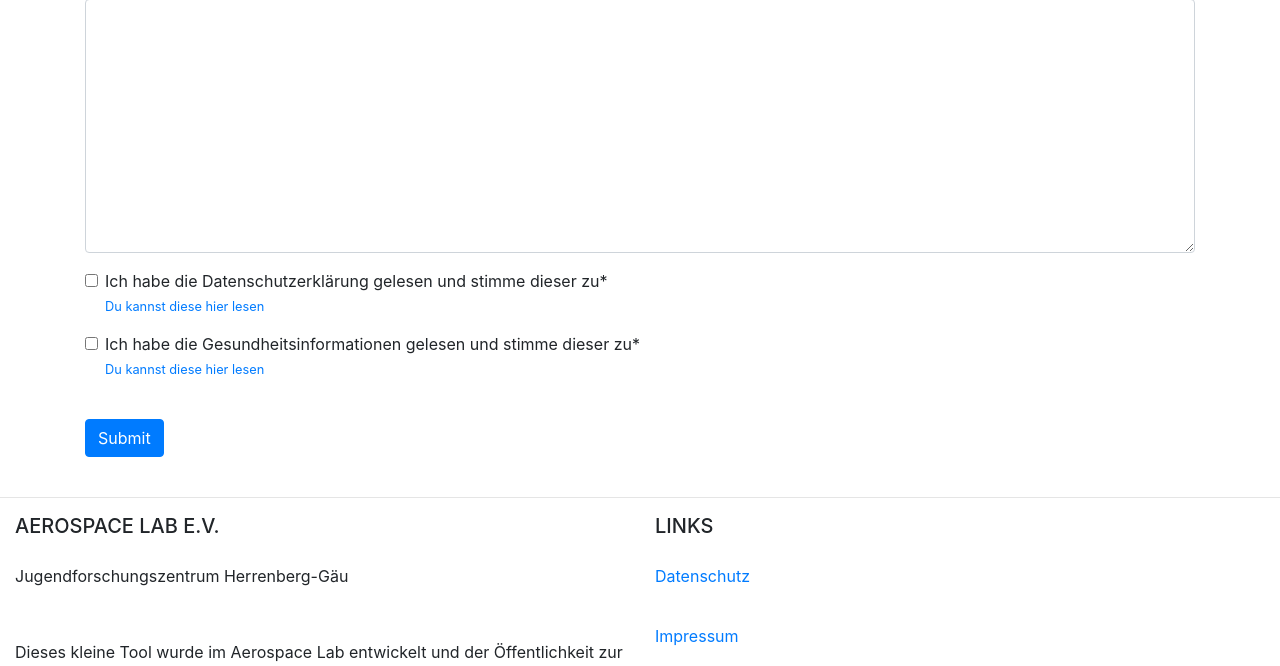
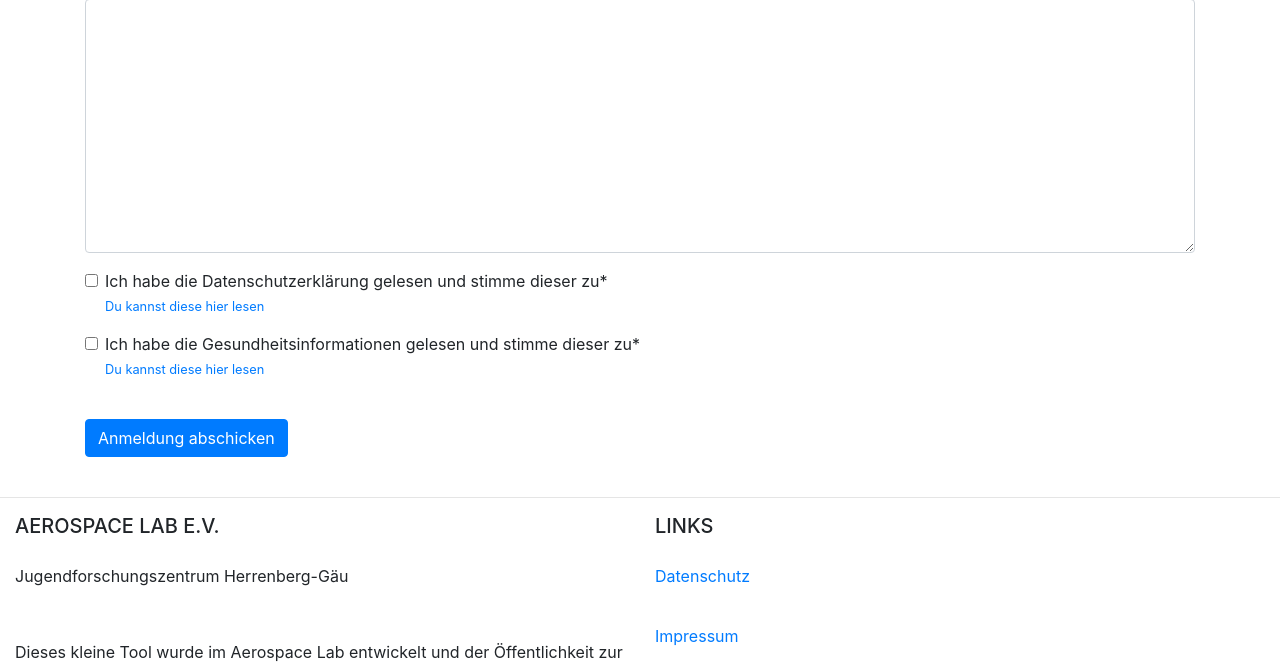
Before and after one commit to Aerospace-Lab-e-V/registration-ui, a Django app: template ui/templates/ui/project-page.html in a window 1280 px wide. Shown: the part 829-1495 px from the top of the page. Run offline with Django 3.2, Linux system fonts and the light colour scheme; the template is opened without the code that fills it: values that come from a table or form of the project are taken from there, others are empty; some libraries are stand-ins or nearby versions.

Commit message:
minor changes: - changes REGISTRATION_OPENING_TIME to 15:00 - changes submit-button text

```diff
--- a/registrationUI/settings.py
+++ b/registrationUI/settings.py
@@ -149,7 +149,7 @@ CRISPY_TEMPLATE_PACK = 'bootstrap4'
 
 # Time at which the registration is activated on the corresponding day
 
-REGISTRATION_OPENING_TIME = datetime.time(17, 30)
+REGISTRATION_OPENING_TIME = datetime.time(15, 00)
 
 # Mail-Settings:
 
--- a/ui/templates/ui/project-page.html
+++ b/ui/templates/ui/project-page.html
@@ -6,11 +6,11 @@
 <h1 class="mt-5">{{ project.name }}</h1>
 
 <form action="#" method="post">
-    {% csrf_token %}
-    {{ form|crispy }}
-    <br>
+  {% csrf_token %}
+  {{ form|crispy }}
+  <br>
 
-    <button type="submit" class="btn btn-primary">Submit</button>
+  <button type="submit" class="btn btn-primary">Anmeldung abschicken</button>
 </form>
 
 {% endblock %}
```
